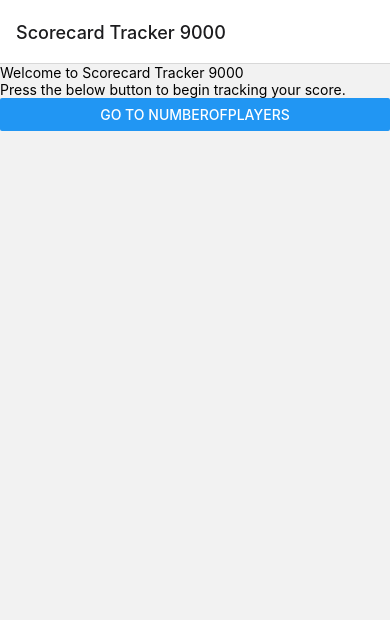
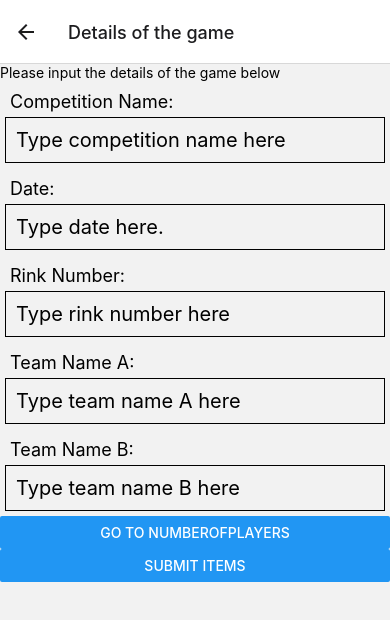
Before and after one commit to TKing1517/ScoreCardAssignment, a React Native app: screen /GameDetails in a window 390 px wide. Shown: the top 620 px of the page. Built offline with nearby package versions, Linux system fonts and the light colour scheme.

Commit message:
Regular Commit.

```diff
--- a/App.js
+++ b/App.js
@@ -3,6 +3,8 @@ import { createNativeStackNavigator } from '@react-navigation/native-stack';
 import LandingPage from './Source/Screens/LandingPage';
 import { ItemProvider } from './Source/Contexts/ItemContext';
 import NumberOfPlayers from './Source/Screens/NumberOfPlayers';
+import GameDetails from './Source/Screens/GameDetails';
+import ViewGamesScreen from './Source/Screens/ViewGamesScreen';
 
 const App = () => {
   const Stack = createNativeStackNavigator();
@@ -16,9 +18,19 @@ const App = () => {
             options = {{title:"Scorecard Tracker 9000"}}
           />
           <Stack.Screen
+            name='GameDetails'
+            component = {GameDetails}
+            options = {{title:"Details of the game"}}
+          />
+          <Stack.Screen
             name='NumberOfPlayers'
             component = {NumberOfPlayers}
             options = {{title:"How many players are there?"}}
+          />
+          <Stack.Screen
+            name='ViewGamesScreen'
+            component = {ViewGamesScreen}
+            options = {{title:"View games screen"}}
           />
         </Stack.Navigator>
       </NavigationContainer>
--- a/Source/Contexts/ItemContext.js
+++ b/Source/Contexts/ItemContext.js
@@ -1,12 +1,40 @@
-import react from "react";
-
+import react, { useEffect, useReducer } from "react";
+import { actionTypes } from "../Helpers/actionTypes";
 
 const ItemContext = react.createContext();
+let gameDetails = []
 
+const reducer = (state,action) => {
+    switch(action.type){
+        case actionTypes.create:
+            return [
+                ...state,
+                {
+                    id: Math.floor(Math.random()*99999),
+                    competitonName: action.payload.competitonName,
+                    date: action.payload.date,
+                    rinkNumber: action.payload.rinkNumber,
+                    teamNameA: action.payload.teamNameA,
+                    teamNameB: action.payload.teamNameB,
+                }
+        ];
+        default:
+            return state;
+    };
+};
 export const ItemProvider = ({children}) => {
+    const [state, dispatch] = useReducer(reducer,gameDetails);
+
+    const createGame = (competitonName,date,rinkNumber,teamNameA,teamNameB) => {
+        dispatch({type: actionTypes.create, payload:{competitonName,date,rinkNumber,teamNameA,teamNameB}});
+
+    };
 
     return (
-        <ItemContext.Provider value={{}}>
+        <ItemContext.Provider value={{
+            state:state,
+            create: createGame,
+            }}>
             {children}
         </ItemContext.Provider>
     );
--- /dev/null
+++ b/Source/Helpers/actionTypes.js
@@ -0,0 +1,3 @@
+export const actionTypes={
+    create: 'Create',
+};
--- /dev/null
+++ b/Source/Screens/GameDetails.js
@@ -0,0 +1,105 @@
+import { View,Text,StyleSheet,TextInput,Button,FlatList,Pressable} from 'react-native';
+import NavigationButton from '../Components/NavigationButton';
+import { useState, useContext } from "react";
+import ItemContext from '../Contexts/ItemContext';
+
+const GameDetails = ({navigation}) => {
+    const {state,create} = useContext(ItemContext);
+    const [competitonName, setcompetitionName] = useState("");
+    const [rinkNumber, setRinkNumber] = useState("");
+    const [date, setDate] = useState("");
+    const [teamNameA, setTeamNameA] = useState("");
+    const [teamNameB, setTeamNameB] = useState("");
+  return (
+    <View >
+      <Text>Please input the details of the game below</Text>
+      <Text style={styles.textLabel}>Competition Name:</Text>
+            <TextInput style={styles.textInput}
+            placeholder="Type competition name here"
+            value={competitonName}
+            onChangeText={(text) => {setcompetitionName(text);}}
+            multiline={false}
+            numberOfLines={1}
+            maxLength={10}
+            />
+        <Text style={styles.textLabel}>Date:</Text>
+            <TextInput style={styles.textInput}
+            placeholder="Type date here."
+            value={date}
+            onChangeText={(text) => {setDate(text);}}
+            multiline={false}
+            numberOfLines={1}
+            maxLength={10}
+            />
+        <Text style={styles.textLabel}>Rink Number:</Text>
+            <TextInput style={styles.textInput}
+            placeholder="Type rink number here"
+            value={rinkNumber}
+            onChangeText={(text) => {setRinkNumber(text);}}
+            multiline={false}
+            numberOfLines={1}
+            maxLength={10}
+            />
+        <Text style={styles.textLabel}>Team Name A:</Text>
+            <TextInput style={styles.textInput}
+            placeholder="Type team name A here"
+            value={teamNameA}
+            onChangeText={(text) => {setTeamNameA(text);}}
+            multiline={false}
+            numberOfLines={1}
+            maxLength={10}
+            />
+        <Text style={styles.textLabel}>Team Name B:</Text>
+            <TextInput style={styles.textInput}
+            placeholder="Type team name B here"
+            value={teamNameB}
+            onChangeText={(text) => {setTeamNameB(text);}}
+            multiline={false}
+            numberOfLines={1}
+            maxLength={10}
+            />
+      <NavigationButton screenName="NumberOfPlayers" navigation={navigation}/>
+      <Button title = "submit items" onPress ={() => {
+               create(competitonName,date,rinkNumber,teamNameA,teamNameB, () => navigation.pop());
+            }}
+        />
+        <FlatList
+            data={state}
+            keyExtractor={(e) => e.id.toString()}
+            renderItem={({item}) => {
+                return (
+
+                    <Pressable onPress={() => navigation.navigate('ViewGamesScreen',{
+                        id: item.id,
+                        competitonName: item.competitonName,
+                        date: item.date,
+                        rinkNumber: item.rinkNumber,
+                        teamNameA: item.teamNameA,
+                        teamNameB: item.teamNameB
+                    })}>
+                    <><Text>{item.id}</Text></>
+                    </Pressable>
+                )
+            }}
+            />
+    </View>
+  );
+}
+
+const styles = StyleSheet.create({
+    textInput:{
+        fontSize:20,
+        padding:10,
+        margin: 5,
+        borderWidth:1,
+
+    },
+
+    textLabel:{
+        fontSize:18,
+        paddingLeft:10,
+        marginTop:10,
+    },
+})
+
+export default GameDetails;
--- a/Source/Screens/LandingPage.js
+++ b/Source/Screens/LandingPage.js
@@ -6,7 +6,7 @@ const LandingPage = ({navigation}) => {
     <View >
       <Text>Welcome to Scorecard Tracker 9000</Text>
       <Text>Press the below button to begin tracking your score.</Text>
-      <NavigationButton screenName="NumberOfPlayers" navigation={navigation}/>
+      <NavigationButton screenName="GameDetails" navigation={navigation}/>
     </View>
   );
 }
--- a/Source/Screens/NumberOfPlayers.js
+++ b/Source/Screens/NumberOfPlayers.js
@@ -4,6 +4,7 @@ const NumberOfPlayers = () => {
   return (
     <View >
       <Text>Please input how many players team one has.</Text>
+
       <Text>Please input how many players team two has.</Text>
     </View>
   );
--- /dev/null
+++ b/Source/Screens/ViewGamesScreen.js
@@ -0,0 +1,23 @@
+import React from "react";
+import { View,Text,Button } from "react-native";
+import ItemContext from "../Contexts/ItemContext";
+import { useContext } from "react";
+
+const ViewGamesScreen = ({navigation, route}) => {
+    const {id, competitonName,date,rinkNumber,teamNameA,teamNameB} = route.params;
+    const{state} = useContext(ItemContext);
+    const currentEntry = state.find((e) => e.id===id);
+
+    return(
+        <View>
+            <Text>ID: {id} </Text>
+            <Text>competitonName: {currentEntry.competitonName} </Text>
+            <Text>date: {currentEntry.date}</Text>
+            <Text>rinkNumber: {currentEntry.rinkNumber} </Text>
+            <Text>teamNameA: {currentEntry.teamNameA} </Text>
+            <Text>teamNameB: {currentEntry.teamNameB} </Text>
+        </View>
+    );
+};
+
+export default ViewGamesScreen;
```
